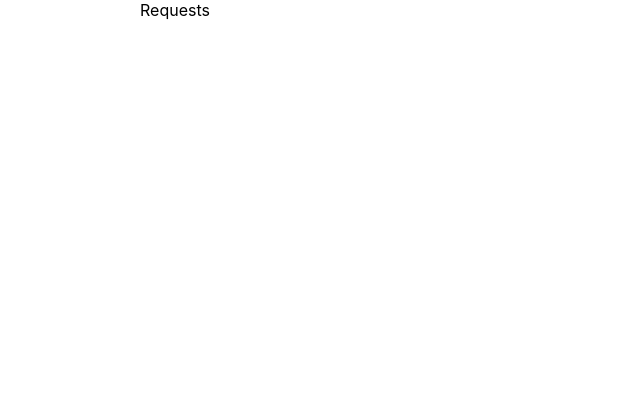
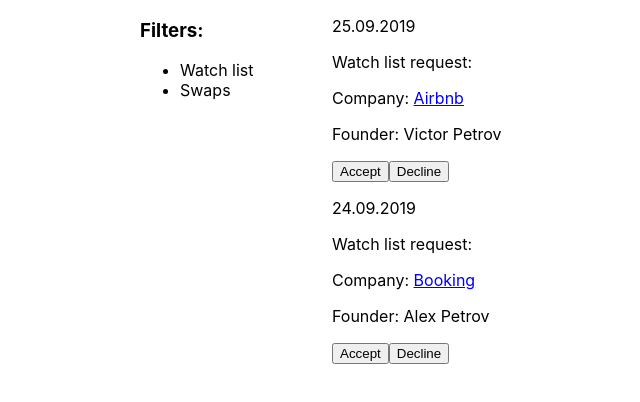
Before and after one commit to Scramble-App/scramble_front, a React (Create React App) app: page /requests in a window 1280 px wide. Shown: the top 402 px of the page, without its empty margins (116-756 px from the left). Built offline with nearby package versions, Linux system fonts and the light colour scheme.

Commit message:
basic request paga

```diff
--- /dev/null
+++ b/src/components/RequestsPage/RequestsPage.module.scss
@@ -0,0 +1,4 @@
+.requestsPage {
+  display: grid;
+  grid-template-columns: 1fr 3fr;
+}
--- a/src/components/RequestsPage/index.js
+++ b/src/components/RequestsPage/index.js
@@ -1,9 +1,37 @@
 import React from 'react'
+import styles from './RequestsPage.module.scss'
+import companies from '../../mockups/companies'
+import {Link} from "react-router-dom";
 
 const RequestsPage = () => {
   return (
-    <div>
-      Requests
+    <div className={styles.requestsPage}>
+      <div>
+
+      <h3>Filters:</h3>
+      <ul>
+        <li>Watch list</li>
+        <li>Swaps</li>
+      </ul>
+      </div>
+<div>
+  <div>
+    <p>25.09.2019</p>
+    <p>Watch list request:</p>
+    <p>Company: <Link to={`/companies/${companies[0].id}`}>{companies[0].name}</Link></p>
+    <p>Founder: {companies[0].founder}</p>
+    <button>Accept</button>
+    <button>Decline</button>
+  </div>
+  <div>
+    <p>24.09.2019</p>
+    <p>Watch list request:</p>
+    <p>Company: <Link to={`/companies/${companies[1].id}`}>{companies[1].name}</Link></p>
+    <p>Founder: {companies[1].founder}</p>
+    <button>Accept</button>
+    <button>Decline</button>
+  </div>
+</div>
     </div>
   )
 };
```
Also changed, not shown: src/mockups/companies.json (+8 -0 lines), src/components/RequestsPage/RequestsPage.scss (deleted).
